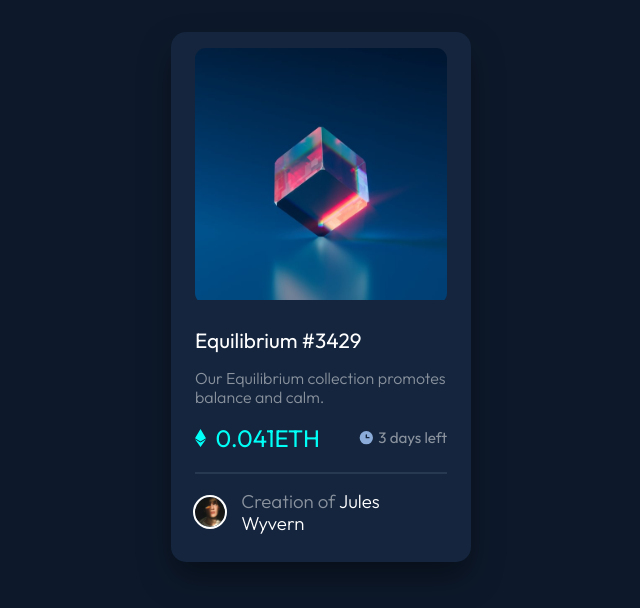
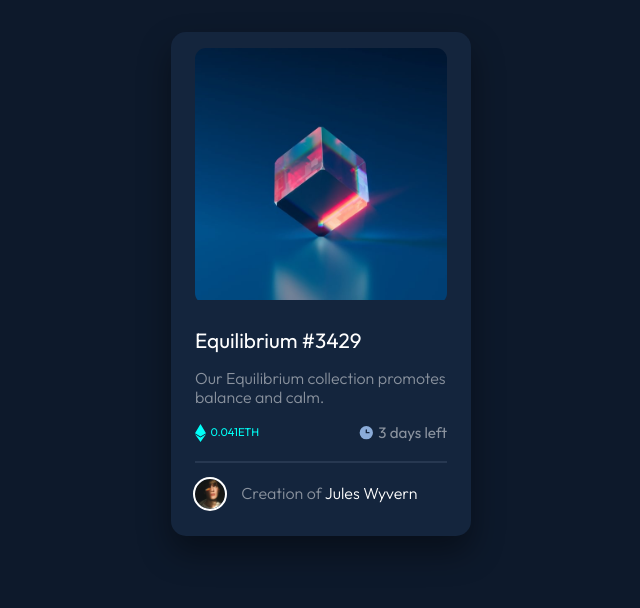
Before and after one commit to sukanyagurav/NFT-preview-card-component, a plain HTML site: page index.html in a window 1280 px wide. Shown: the whole page, without its empty margins (319-959 px from the left). Drawn offline with Linux system fonts and the light colour scheme.

Commit message:
Update style.css

```diff
--- a/style.css
+++ b/style.css
@@ -4,6 +4,7 @@
     padding: 0;
     margin:0;
     box-sizing: border-box;
+    font-size:16px;
 }
 body{
     display: flex;
@@ -66,6 +67,7 @@ img{
     color:hsl(178, 100%, 50%);
     font-weight: 400;
     margin-left: .4em;
+    font-size:.7rem;
 }
 .card-days{
     display: flex;
```
